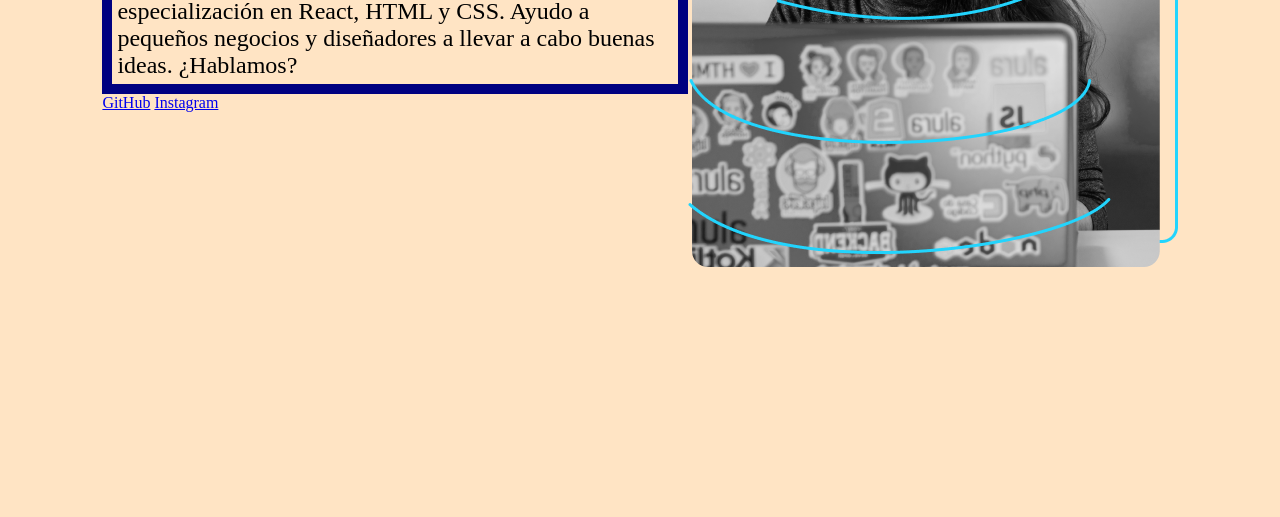
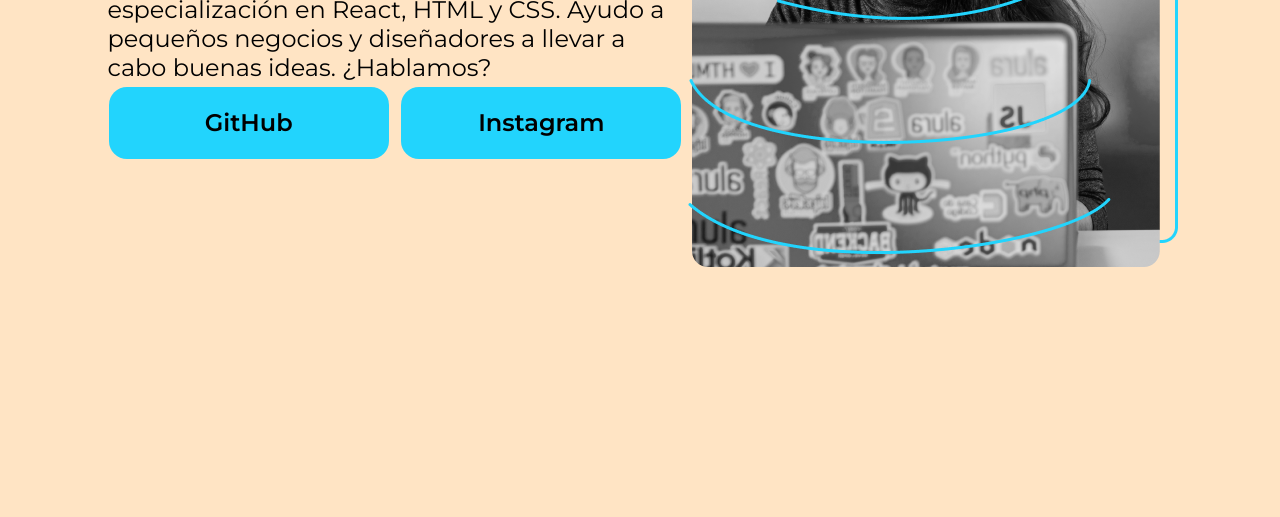
Before and after one commit to GuilleLondero/mi-portafolio, a plain HTML site: page index.html in a window 1280 px wide. Shown: the part 385-902 px from the top of the page. Drawn offline with nearby package versions, Linux system fonts and the light colour scheme.

Commit message:
etiqueta div para botes y le di estilo a los mismos

```diff
--- a/index.html
+++ b/index.html
@@ -21,8 +21,10 @@
                     Ayudo a pequeños negocios y diseñadores a llevar a cabo buenas ideas. ¿Hablamos?
                 </p>
 
-            <a href="https://github.com/" >GitHub</a>
-            <a href="https://www.instagram.com/guillelonder/">Instagram</a>
+                <div class="presentacion-links-contactos">
+                <a class="links-contactos" href="https://github.com/" >GitHub</a>
+                <a class="links-contactos" href="https://www.instagram.com/guillelonder/">Instagram</a>
+                </div>
             </section>
             <img src="Imagem.png" alt = "imagen Ana garcia">
         </main>
--- a/style.css
+++ b/style.css
@@ -1,3 +1,5 @@
+@import url('https://fonts.googleapis.com/css2?family=Krona+One&family=Montserrat:ital,wght@0,100..900;1,100..900&display=swap');
+
 *
 {
     padding: 0;
@@ -14,7 +16,6 @@ body
 p
 {
     margin: 10;
-    border: 10px solid #000080;
     padding: 5px;
 }
 
@@ -44,9 +45,31 @@ p
 .presentacion-contenido-titulo
 {
     font-size: 36px;
+    font-family: "Krona One", serif;
 }
 
 .presentacion-contenido-textoparrafo
 {
     font-size: 24px;
+    font-family: "Montserrat", serif;
 }
+
+.presentacion-links-contactos
+{
+    display: flex;
+    justify-content: space-around;
+}
+
+.links-contactos
+{
+    width: 280px;
+    background-color:#22D4FD;
+    text-align: center;
+    padding: 21.5px 0;
+    border-radius: 18px;
+    font-size: 24px;
+    font-family: "Montserrat", serif;
+    font-weight: 600;
+    text-decoration: none;
+    color: #000000;
+}
```
Lines whose indentation alone changed are shown as unchanged.
